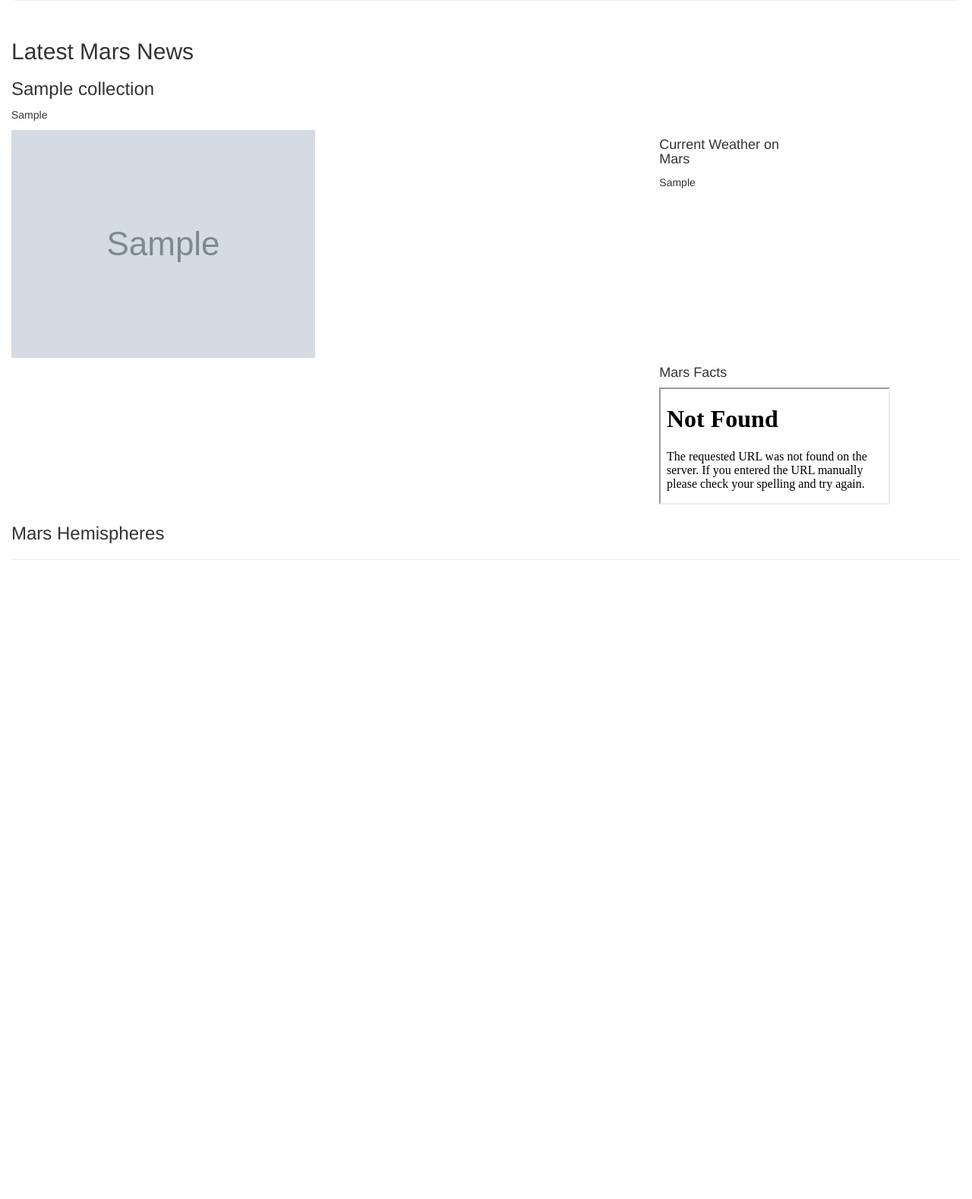
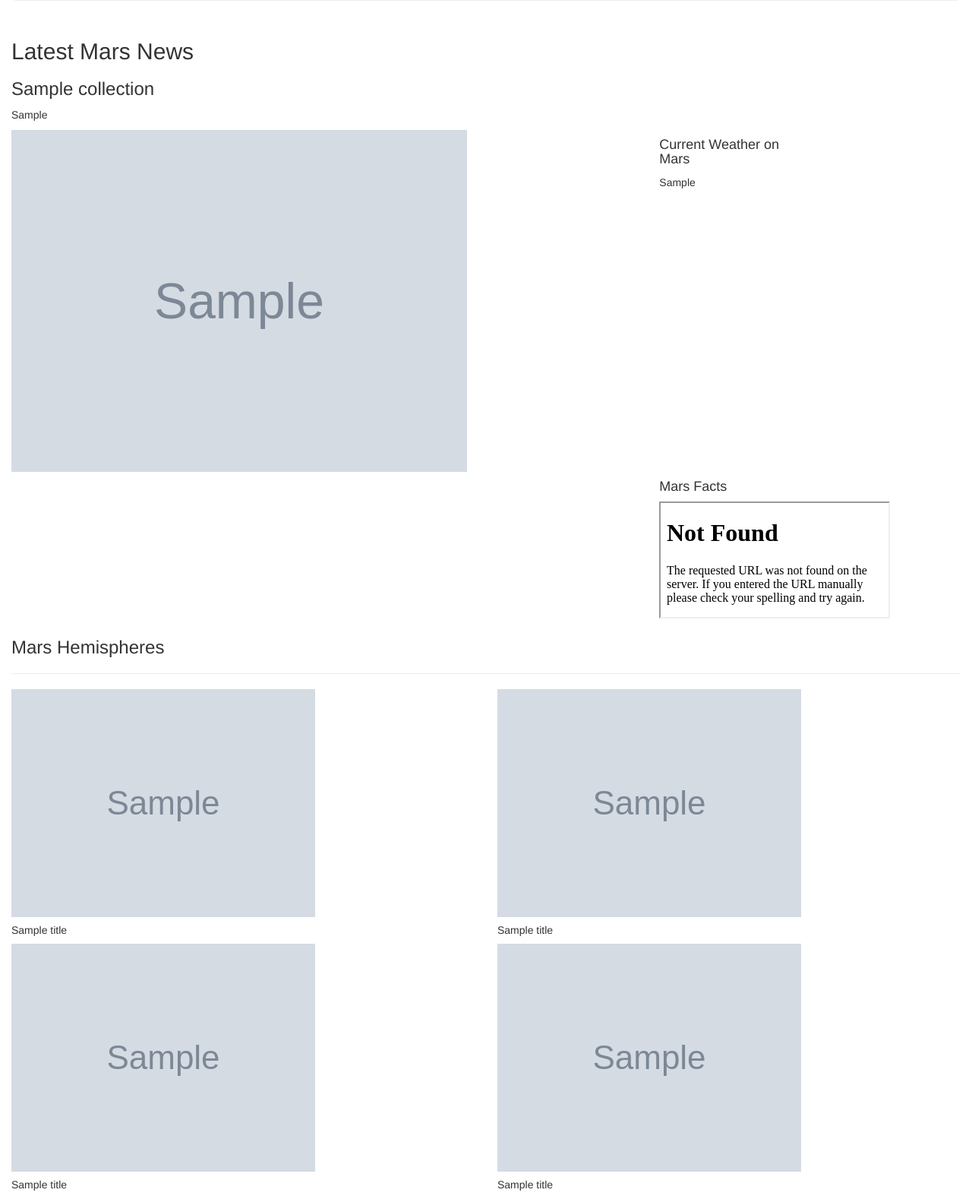
Before and after one commit to bmckelv30/Mars_Mission, a Flask app: page / in a window 1280 px wide. Shown: the part 255-1833 px from the top of the page at 76% size. Before the commit the page ends 992 px from the top, so only its background shows below. Run offline with Flask 2, Linux system fonts and the light colour scheme; grey boxes marked "Sample" are stand-in pictures; a database or web service that is not in the repository returns one stand-in record (values such as "Sample title"); some libraries are stand-ins or nearby versions.

Commit message:
corrections made to notebook and flask

```diff
--- a/templates/index.html
+++ b/templates/index.html
@@ -24,7 +24,7 @@
     </div>
     <div class="row" id="mars-news-weather">
         <div class="col-md-8">
-          <img src="{{ mars.featured_image_url }}" alt="JPL Featured Image">
+          <img src="{{ mars.featured_image_url }}" alt="JPL Featured Image" width="600rem">
         </div>
         <div class='col-md-4'>
             <div class="card" style="width: 20rem;">
@@ -47,16 +47,44 @@
         <div class="col-md-12">
           <h3>Mars Hemispheres</h3>
           <hr>
+        </div>
+    </div>
+    <div class="row" id="mars-hemispheres">
+      <div class="col-md-6">
           <div class="card" style="width: 20rem;">
-            {% for hemi in hemis %}
-              <img class="card-img-top" src="{{ mars.img_url }}" alt="Hemisphere Image">
-              <div class="card-body">
-              <h5 class="card-title">{{ mars.title }}</h5>
-            {% endfor %}
+            <img class="card-img-top" src="{{ mars.hemisphere_image_urls.img_url[0] }}" alt="Hemisphere Image" width="400rem">
+            <div class="card-body">
+            <h5 class="card-title">{{ mars.hemisphere_image_urls.title[0] }}</h5>
+            </div>
+          </div>
+        </div>
+        <div class="col-md-6">
+          <div class="card" style="width: 20rem;">
+            <img class="card-img-top" src="{{ mars.hemisphere_image_urls.img_url[1] }}" alt="Hemisphere Image" width="400rem">
+            <div class="card-body">
+            <h5 class="card-title">{{ mars.hemisphere_image_urls.title[1] }}</h5>
             </div>
           </div>
         </div>
       </div>
+      <div class="row" id="mars-hemispheres">
+        <div class="col-md-6">
+            <div class="card" style="width: 20rem;">
+              <img class="card-img-top" src="{{ mars.hemisphere_image_urls.img_url[2] }}" alt="Hemisphere Image" width="400rem">
+              <div class="card-body">
+              <h5 class="card-title">{{ mars.hemisphere_image_urls.title[2] }}</h5>
+              </div>
+            </div>
+          </div>
+          <div class="col-md-6">
+            <div class="card" style="width: 20rem;">
+              <img class="card-img-top" src="{{ mars.hemisphere_image_urls.img_url[3] }}" alt="Hemisphere Image" width="400rem">
+              <div class="card-body">
+              <h5 class="card-title">{{ mars.hemisphere_image_urls.title[3] }}</h5>
+              </div>
+            </div>
+          </div>
+        </div>
     </div>
 </body>
 
```
Also changed, not shown: scrape_mars.py (+17 -17 lines), 1 other file.
